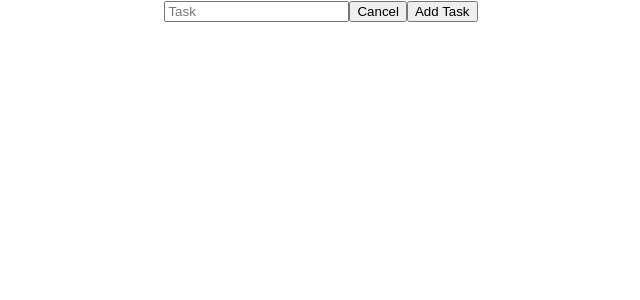
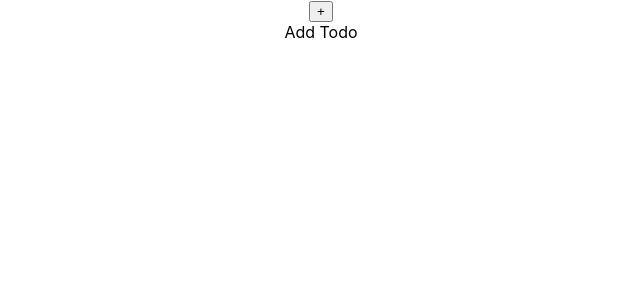
Before and after one commit to mischulz14/Todo-in-React, a React (Create React App) app: page / in a window 1280 px wide. Shown: the top 300 px of the page, without its empty margins (319-959 px from the left). Built offline with nearby package versions, Linux system fonts and the light colour scheme.

Commit message:
added TodoList and TodoListItem

```diff
--- a/src/App.js
+++ b/src/App.js
@@ -1,28 +1,56 @@
-import React, {useState} from "react";
+import React, { useState } from "react";
 import "./App.css";
 import TodoForm from "./TodoForm";
-
+import TodoList from "./TodoList";
 
 function App() {
-  const [todo, setTodo] = useState("")
-  const [todoTaskList, setTodoTaskList] = useState([])
+  const [todo, setTodo] = useState("");
+  const [todoTaskList, setTodoTaskList] = useState([]);
+  const [validation, setValidation] = useState("");
+  const [clicked, setClicked] = useState(false)
 
-
-  function handleTodoChange(event){
-    const newTodo = event.target.value
-    setTodo(newTodo)
+  function handleTodoChange(event) {
+    const newTodo = event.target.value;
+    setTodo(newTodo);
   }
 
-  function handleFormSubmit(event){
+  function handleFormSubmit(event) {
+    event.preventDefault();
 
-    event.preventDefault()
-    setTodoTaskList([
-      ...todoTaskList, todo
-    ])
+    if (todo === "") {
+      setValidation("Please enter a Task");
+      return;
+    }
+
+    setTodoTaskList([...todoTaskList, {
+      id: todoTaskList.length,
+      task: todo
+    }]);
+
+    setTodo("");
+    setValidation("")
   }
+
+  function handleTodoDelete(id){
+
+    setTodoTaskList(todoTaskList.filter(todo => todo.id !== id))
+
+  }
+
   return (
     <div className="App">
-      <TodoForm onTodoChange={handleTodoChange} onFormSubmit={handleFormSubmit} />
+      <button onClick={() => setClicked(prev => !prev)}>+</button>
+      {!clicked && <div>Add Todo</div>}
+      {clicked && (
+        <TodoForm
+          onTodoChange={handleTodoChange}
+          onFormSubmit={handleFormSubmit}
+          todo={todo}
+          validation={validation}
+        />
+      )}
+
+      <TodoList todoTaskList={todoTaskList} onTodoDelete={handleTodoDelete} />
     </div>
   );
 }
--- a/src/TodoForm.js
+++ b/src/TodoForm.js
@@ -4,10 +4,11 @@ export default function TodoForm(props){
 
     return (
       <>
-        <form>
-          <input type="text" value={props.todo} placeholder="Task" />
+        <form onSubmit={props.onFormSubmit}>
+          <input onChange={props.onTodoChange} type="text" placeholder="Task" value={props.todo} />
           <button>Cancel</button>
           <input type="submit" value="Add Task" />
+          <div>{props.validation}</div>
         </form>
       </>
     );
--- /dev/null
+++ b/src/TodoItem.js
@@ -0,0 +1,14 @@
+import { useState } from "react";
+
+export default function TodoItem(props){
+    const [completed, setCompleted] = useState(false);
+return (
+  <>
+    <li key={props.todo.id} className={completed && "tachado"}>
+      {props.todo.task}
+    </li>
+    <button onClick={() => props.onTodoDelete(props.todo.id)}>Delete</button>
+    <button onClick={() => setCompleted((prev) => !prev)}>Done</button>
+  </>
+);
+}
--- /dev/null
+++ b/src/TodoList.css
@@ -0,0 +1,4 @@
+.tachado{
+    text-decoration: line-through;
+    background-color: aliceblue;
+}
--- /dev/null
+++ b/src/TodoList.js
@@ -0,0 +1,15 @@
+
+import "./TodoList.css"
+import TodoItem from "./TodoItem";
+export default function TodoList(props){
+
+    return (
+      <ul>
+        {props.todoTaskList.map((todo) => (
+          <>
+            <TodoItem onTodoDelete={props.onTodoDelete} todo={todo} />
+          </>
+        ))}
+      </ul>
+    );
+}
```
